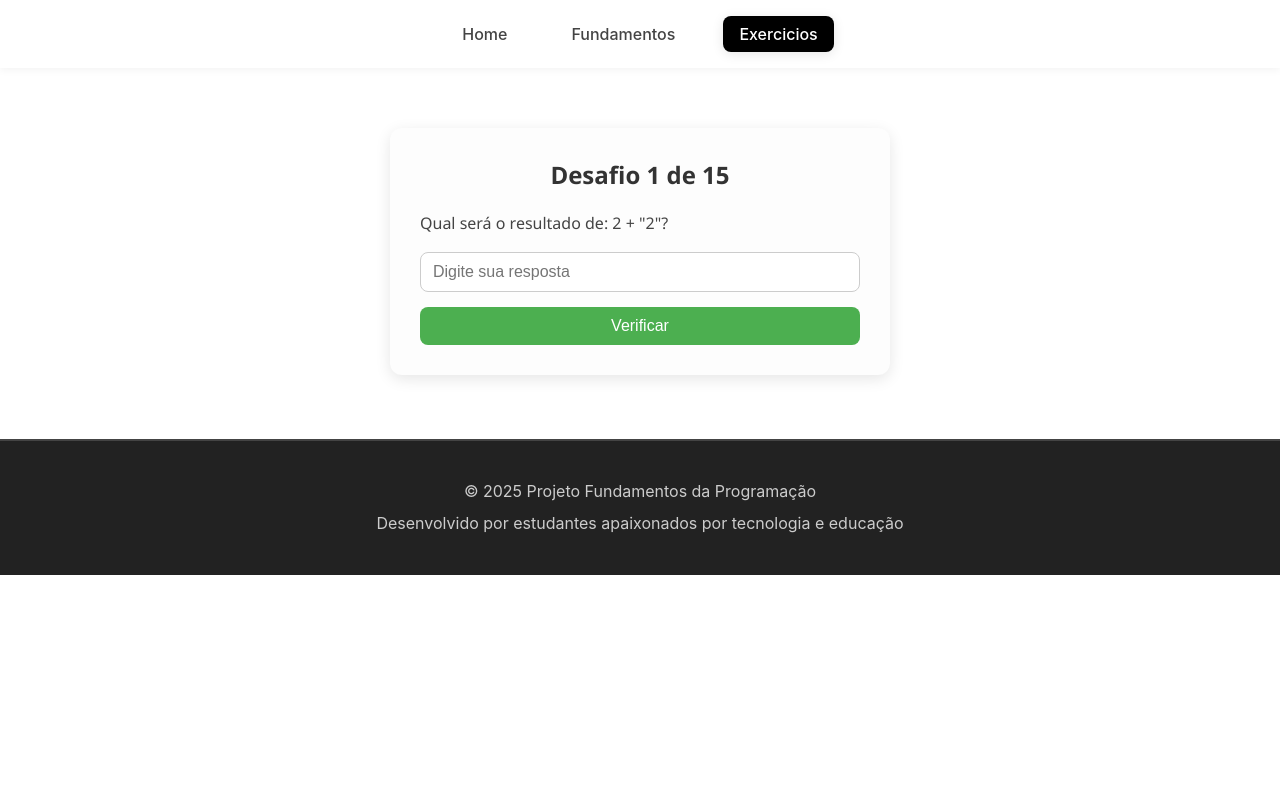
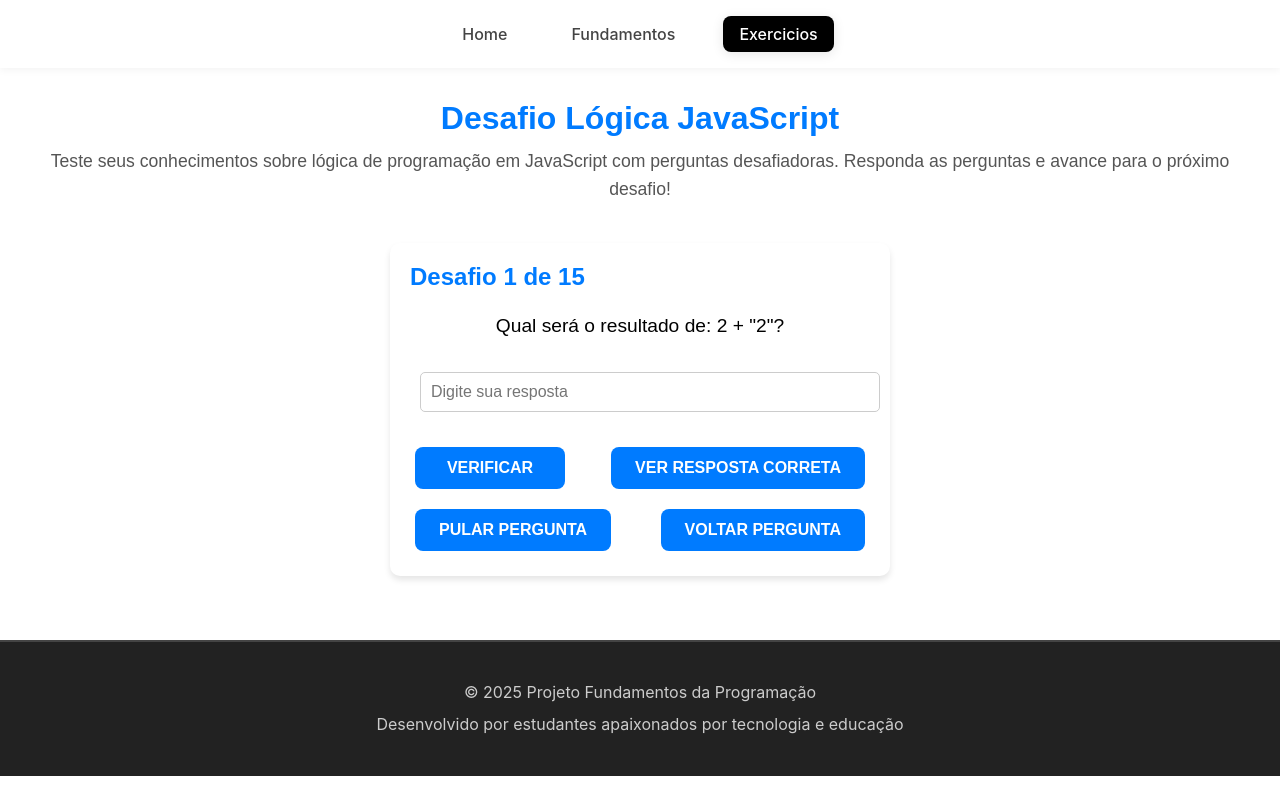
Before and after one commit to GuilhermeEijiY/Certificadora, a React (Create React App) app in the folder fundamentos/: page /Exercicios in a window 1280 px wide. Built offline with nearby package versions, Linux system fonts and the light colour scheme.

Commit message:
melhorando o prototipo da pag exercicios

```diff
--- a/fundamentos/src/pages/Exercicios.css
+++ b/fundamentos/src/pages/Exercicios.css
@@ -1,65 +1,114 @@
 .ex-container {
+  display: flex;
+  flex-direction: column;
+  justify-content: center;
+  align-items: center;
+  margin: 2rem;
+  font-family: Arial, sans-serif;
+}
+
+h1 {
+  font-size: 2rem;
+  margin-bottom: 10px;
+  color: #007bff;
+}
+
+.intro-text {
+  font-size: 1.1rem;
+  margin-bottom: 20px;
+  text-align: center;
+  color: #555;
+}
+
+.card {
+  background-color: #fff;
+  padding: 20px;
+  border-radius: 10px;
+  box-shadow: 0 4px 6px rgba(0, 0, 0, 0.1);
+  width: 100%;
   max-width: 500px;
-    margin: 60px auto;
-    padding: 30px;
-    background-color: #fdfdfd;
-    border-radius: 12px;
-    box-shadow: 0 4px 15px rgba(0, 0, 0, 0.1);
-    font-family: 'Segoe UI', sans-serif;
+  margin-top: 20px;
 }
 
 h2 {
+  font-size: 1.5rem;
   margin-bottom: 20px;
-    font-size: 1.5rem;
-    text-align: center;
-    color: #333;
+  color: #007bff;
 }
 
 .pergunta {
-    margin-bottom: 15px;
-    font-weight: 500;
-    color: #444;
+  font-size: 1.2rem;
+  margin-bottom: 20px;
+  text-align: center;
 }
 
-  input[type="text"] {
+input {
+  padding: 10px;
+  margin: 10px;
+  font-size: 1rem;
   width: 100%;
-    padding: 10px 12px;
-    margin-bottom: 15px;
   border: 1px solid #ccc;
-    border-radius: 8px;
-    font-size: 1rem;
+  border-radius: 5px;
 }
 
-  button {
-    width: 100%;
-    padding: 10px 0;
-    background-color: #4caf50;
+.buttons-container {
+  display: flex;
+  justify-content: space-between;
+  gap: 10px;
+  flex-wrap: wrap;
+  margin-top: 20px;
+}
+
+.button-action {
+  background-color: #007bff;
   color: white;
+  padding: 12px 24px;
   border: none;
   border-radius: 8px;
   font-size: 1rem;
   cursor: pointer;
-    transition: background-color 0.2s;
+  transition: background-color 0.3s ease, transform 0.2s ease;
+  font-weight: bold;
+  text-transform: uppercase;
+  margin: 5px;
+  min-width: 150px;
 }
 
-  button:hover {
-    background-color: #43a047;
+.button-action:hover {
+  background-color: #0056b3;
+  transform: translateY(-4px);
+  box-shadow: 0 4px 10px rgba(0, 0, 0, 0.1);
+}
+
+.button-action:focus {
+  outline: none;
+  box-shadow: 0 0 0 3px rgba(0, 123, 255, 0.5);
+}
+
+.button-action:active {
+  background-color: #004085;
+  transform: translateY(1px);
 }
 
 .feedback {
-    margin-top: 15px;
-    padding: 10px;
-    border-radius: 8px;
+  margin-top: 20px;
+  font-weight: bold;
+  font-size: 1.1rem;
   text-align: center;
-    font-weight: bold;
 }
 
-  .feedback.correto {
-    background-color: #e0f2f1;
-    color: #2e7d32;
+.correto {
+  color: green;
 }
 
-  .feedback.incorreto {
-    background-color: #ffebee;
-    color: #c62828;
+.incorreto {
+  color: red;
 }
+
+.resposta-correta {
+  margin-top: 10px;
+  font-size: 1.1rem;
+  font-weight: bold;
+  color: #333;
+  text-align: center;
+}
--- a/fundamentos/src/pages/Exercicios.js
+++ b/fundamentos/src/pages/Exercicios.js
@@ -4,62 +4,77 @@ import './Exercicios.css';
 const perguntas = [
   {
     pergunta: 'Qual será o resultado de: 2 + "2"?',
+    respostaCorreta: '22',
     validar: (res) => res.trim() === '22',
   },
   {
     pergunta: 'Qual o valor de: true && false?',
+    respostaCorreta: 'false',
     validar: (res) => res.trim().toLowerCase() === 'false',
   },
   {
     pergunta: 'Quantos elementos tem o array: [1, 2, 3].length?',
+    respostaCorreta: '3',
     validar: (res) => res.trim() === '3',
   },
   {
     pergunta: 'O que typeof null retorna?',
+    respostaCorreta: 'object',
     validar: (res) => res.trim().toLowerCase() === 'object',
   },
   {
     pergunta: 'Qual o resultado de: "5" == 5?',
+    respostaCorreta: 'true',
     validar: (res) => res.trim().toLowerCase() === 'true',
   },
   {
     pergunta: 'Qual o resultado de: [] == false?',
+    respostaCorreta: 'true',
     validar: (res) => res.trim().toLowerCase() === 'true',
   },
   {
     pergunta: 'Qual a saída de: !!0?',
+    respostaCorreta: 'false',
     validar: (res) => res.trim().toLowerCase() === 'false',
   },
   {
     pergunta: 'typeof NaN é?',
+    respostaCorreta: 'number',
     validar: (res) => res.trim().toLowerCase() === 'number',
   },
   {
     pergunta: 'Qual o resultado de: "10" - 5?',
+    respostaCorreta: '5',
     validar: (res) => res.trim() === '5',
   },
   {
     pergunta: 'Qual o valor booleano de uma string vazia ("")?',
+    respostaCorreta: 'false',
     validar: (res) => res.trim().toLowerCase() === 'false',
   },
   {
     pergunta: 'Qual o resultado de: 3 > 2 > 1?',
+    respostaCorreta: 'false',
     validar: (res) => res.trim().toLowerCase() === 'false',
   },
   {
     pergunta: 'O que acontece se somar um número com undefined?',
+    respostaCorreta: 'NaN',
     validar: (res) => res.toLowerCase().includes('nan'),
   },
   {
     pergunta: 'Qual é o resultado de: typeof []?',
+    respostaCorreta: 'object',
     validar: (res) => res.trim().toLowerCase() === 'object',
   },
   {
     pergunta: 'Qual o resultado de: "true" == true?',
+    respostaCorreta: 'false',
     validar: (res) => res.trim().toLowerCase() === 'false',
   },
   {
     pergunta: 'Qual o resultado de: 0 === false?',
+    respostaCorreta: 'false',
     validar: (res) => res.trim().toLowerCase() === 'false',
   },
 ];
@@ -69,6 +84,7 @@ const Exercicios = () => {
   const [resposta, setResposta] = useState('');
   const [feedback, setFeedback] = useState('');
   const [acertou, setAcertou] = useState(null);
+  const [mostrarResposta, setMostrarResposta] = useState(false);
 
   const atual = perguntas[indice];
 
@@ -83,11 +99,31 @@ const Exercicios = () => {
         setResposta('');
         setFeedback('');
         setAcertou(null);
+        setMostrarResposta(false);
       }, 1200);
     } else {
       setFeedback('❌ Incorreto. Tente novamente!');
       setAcertou(false);
     }
+  };
+
+  const verRespostaCorreta = () => {
+    setFeedback(`A resposta correta é: ${atual.respostaCorreta}`);
+    setMostrarResposta(true);
+  };
+
+  const pularPergunta = () => {
+    setIndice((prev) => (prev + 1) % perguntas.length);
+    setResposta('');
+    setFeedback('');
+    setMostrarResposta(false);
+  };
+
+  const voltarPergunta = () => {
+    setIndice((prev) => (prev - 1 + perguntas.length) % perguntas.length);
+    setResposta('');
+    setFeedback('');
+    setMostrarResposta(false);
   };
 
   if (indice >= perguntas.length) {
@@ -101,6 +137,12 @@ const Exercicios = () => {
 
   return (
     <div className="ex-container">
+      <h1>Desafio Lógica JavaScript</h1>
+      <p className="intro-text">
+        Teste seus conhecimentos sobre lógica de programação em JavaScript com perguntas desafiadoras.
+        Responda as perguntas e avance para o próximo desafio!
+      </p>
+      <div className="card">
         <h2>Desafio {indice + 1} de {perguntas.length}</h2>
         <p className="pergunta">{atual.pergunta}</p>
 
@@ -111,13 +153,25 @@ const Exercicios = () => {
           onChange={(e) => setResposta(e.target.value)}
         />
 
-      <button onClick={verificarResposta}>Verificar</button>
+        <div className="buttons-container">
+          <button onClick={verificarResposta} className="button-action">Verificar</button>
+          <button onClick={verRespostaCorreta} className="button-action">Ver Resposta Correta</button>
+          <button onClick={pularPergunta} className="button-action">Pular Pergunta</button>
+          <button onClick={voltarPergunta} className="button-action">Voltar Pergunta</button>
+        </div>
 
         {feedback && (
           <div className={`feedback ${acertou ? 'correto' : 'incorreto'}`}>
             {feedback}
           </div>
         )}
+
+        {mostrarResposta && (
+          <div className="resposta-correta">
+            <p><strong>Resposta Correta: </strong>{atual.respostaCorreta}</p>
+          </div>
+        )}
+      </div>
     </div>
   );
 };
```
Lines whose indentation alone changed are shown as unchanged.
